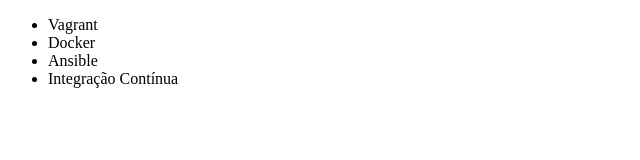
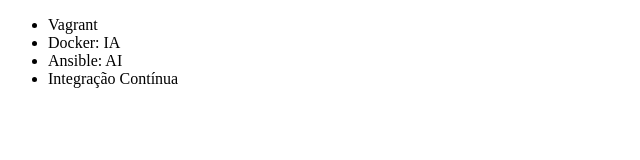
Before and after one commit to edumpda/alura-git, a plain HTML site: page index.html in a window 1280 px wide. Shown: the full height of the page, 0-640 px from the left. Drawn offline with Linux system fonts and the light colour scheme.

Commit message:
Alterando o código

```diff
--- a/index.html
+++ b/index.html
@@ -7,8 +7,8 @@
 <body>
     <ul>
         <li>Vagrant</li>
-        <li>Docker</li>
-        <li>Ansible</li>
+        <li>Docker: IA</li>
+        <li>Ansible: AI</li>
         <li>Integração Contínua</li>
     </ul>
 </body>
```
